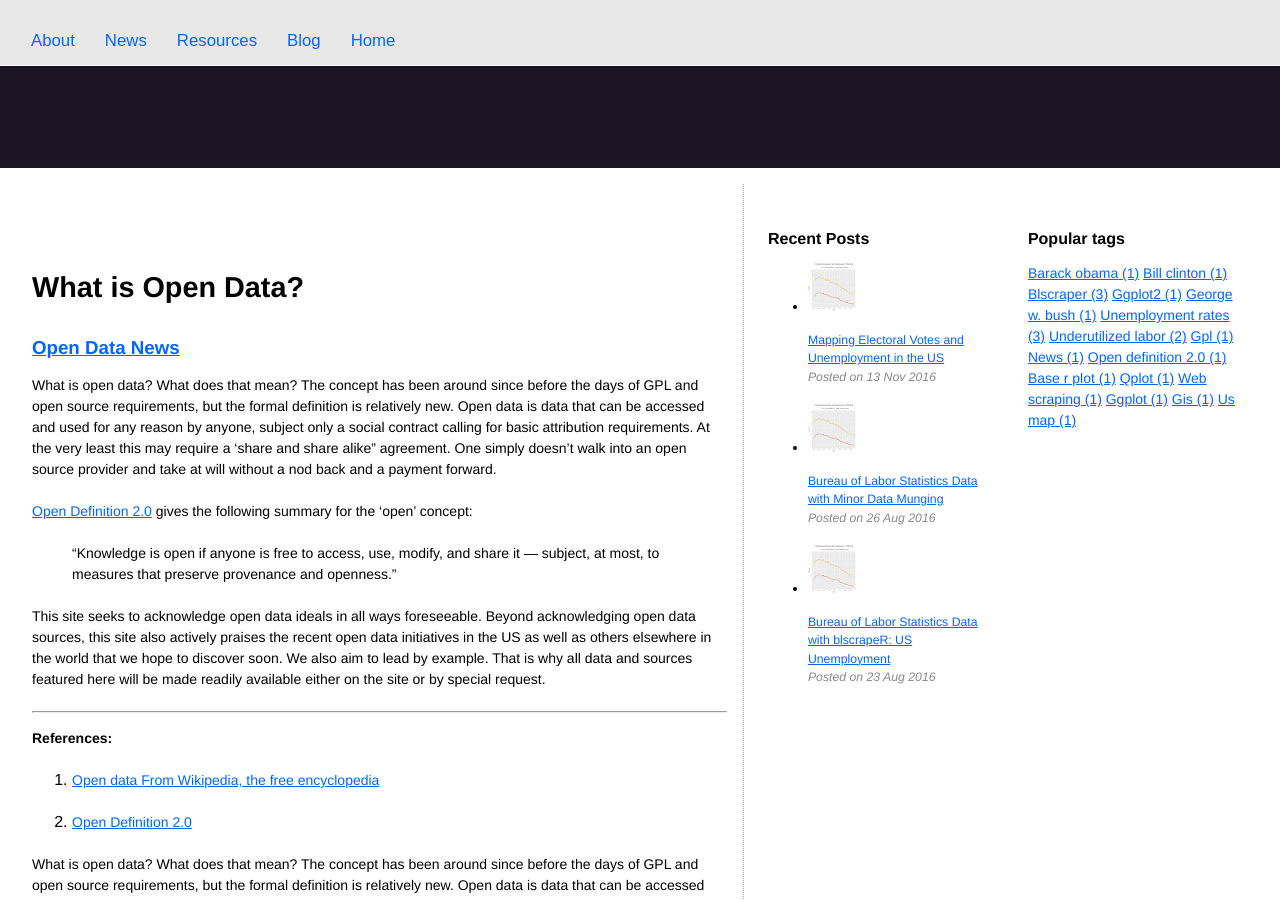
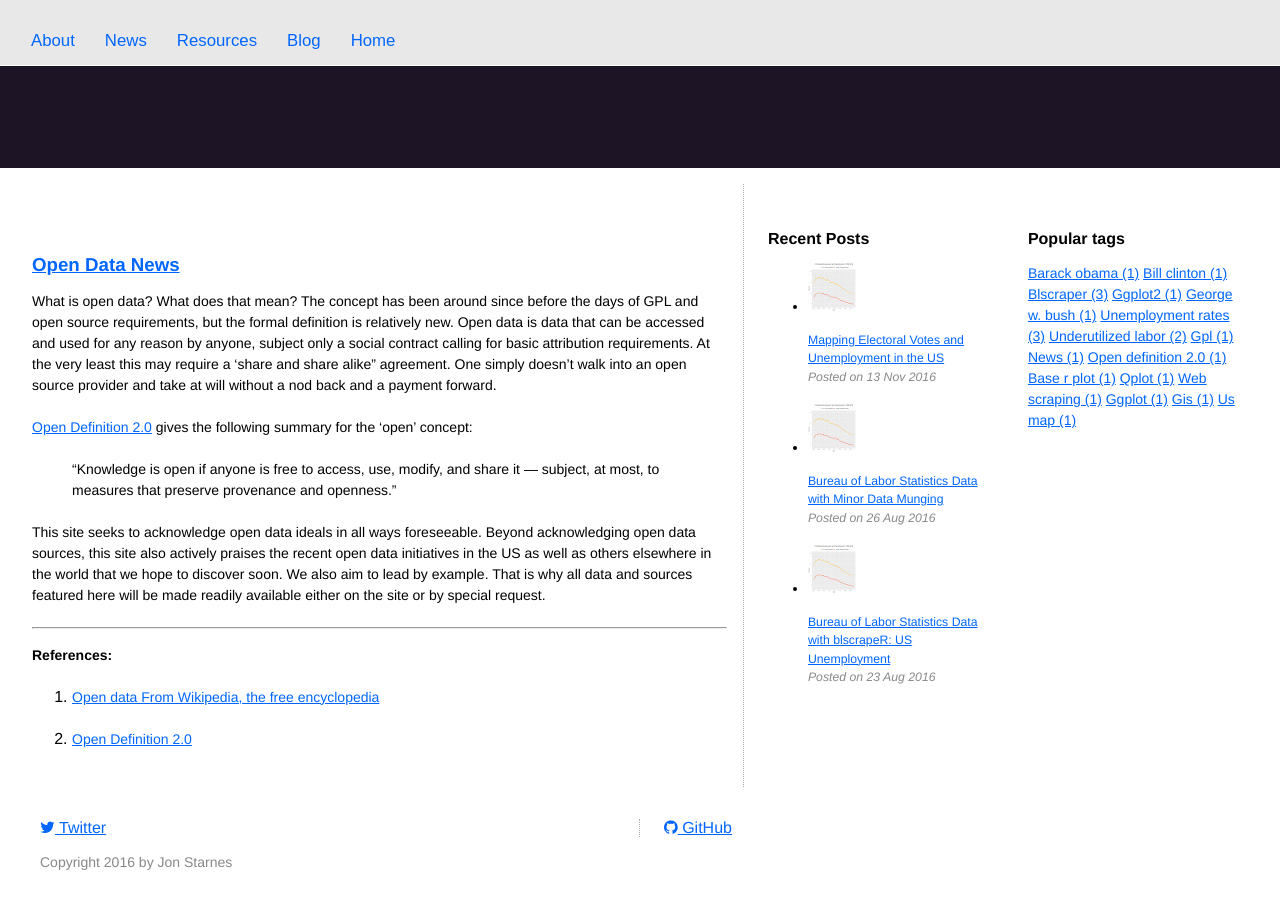
Before and after one commit to jon-starnes/jon-starnes.github.io, a Jekyll site: the page built from index.html, in a window 1280 px wide and 900 px high. Built offline with Jekyll 4.4.1, drawn with Linux system fonts in a browser that asks for light colours; nearby versions of some CDN libraries; some of the changed text lies outside the part shown.

Commit message:
Index commit

```diff
--- a/index.html
+++ b/index.html
@@ -5,32 +5,10 @@
 <div class="container">
   <div class="row">
 
-    <h2>What is Open Data?</h2>
-
     {% for post in site.categories['news'] limit:1 %}
       <a href="{{ page.url | prepend: site.baseurl }}"><h3 class="ctitle">{{ post.title }}</h3></a>
       {{ post.content }}
     {% endfor %}
 
-    <p>
-      What is open data? What does that mean? The concept has been around since before the days of GPL and open source requirements, but the formal definition is relatively new. Open data is data that can be accessed and used for any reason by anyone, subject only a social contract calling for basic attribution requirements. At the very least this may require a 'share and share alike" agreement. One simply doesn't walk into an open source provider and take at will without a nod back and a payment forward.
-    </p>
-
-    {% for post in site.categories['feature'] limit:1 %}
-    <a href="{{ page.url | prepend: site.baseurl }}"><h3 class="ctitle">{{ post.title }}</h3></a>
-    {{ post.content }}
-    {% endfor %}
-
-    <p>
-      <a href="http://opendefinition.org/od/2.1/en/">Open Definition 2.0</a> gives the following summary for the 'open' concept:
-    </p>
-
-    <p class="desc">
-      <blockquote>
-        "Knowledge is open if anyone is free to access, use, modify, and share it — subject, at most, to measures that preserve provenance and openness."
-      </blockquote>
-    </p>
-
   </div>
-
 </div>
```
